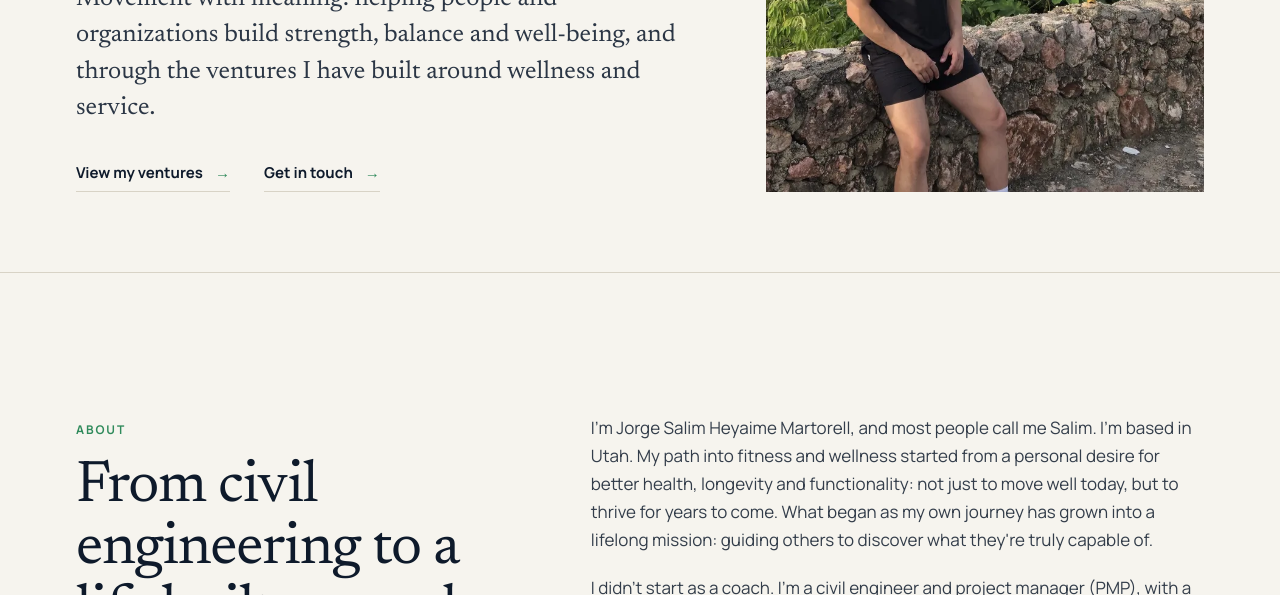
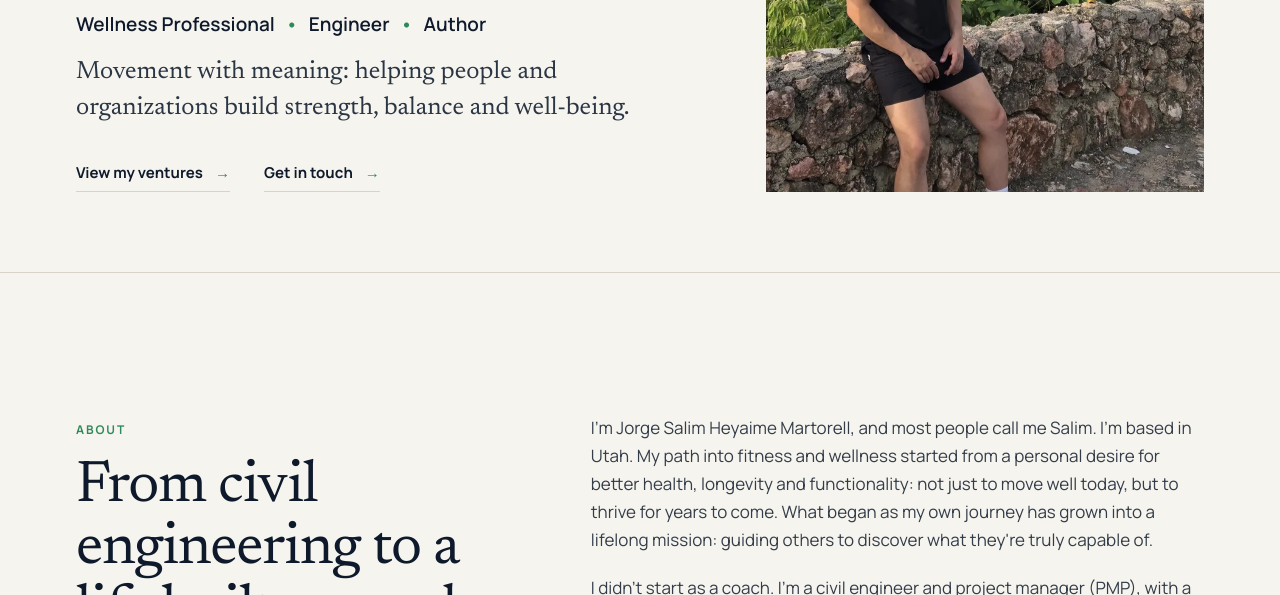
Before and after one commit to sosacleans-pixel/salim-personal-site, a plain HTML site: page index.html in a window 1280 px wide. Shown: the part 505-1100 px from the top of the page. Drawn offline with Linux system fonts and the light colour scheme.

Commit message:
Preview: drop the ventures clause from the Movement with meaning lede (preview, not merged)
Keep the heading phrase and the strength, balance and well-being line.
Remove only "and through the ventures I have built around wellness and service."
The same clause does not appear in the meta description, og:description, twitter:description, or JSON-LD.

```diff
--- a/index.html
+++ b/index.html
@@ -53,7 +53,7 @@
     <p class="label r">Based in Utah</p>
     <h1 id="h1" class="r">Salim Heyaime</h1>
     <p class="roles r">Wellness Professional <span>•</span> Engineer <span>•</span> Author</p>
-    <p class="lede r">Movement with meaning: helping people and organizations build strength, balance and well-being, and through the ventures I have built around wellness and service.</p>
+    <p class="lede r">Movement with meaning: helping people and organizations build strength, balance and well-being.</p>
     <div class="hero-links r"><a class="link-arrow" href="#ventures">View my ventures</a><a class="link-arrow" href="contact/">Get in touch</a></div>
   </div>
   <figure class="hero-photo r"><picture><source type="image/webp" srcset="img/hero-dr-720.webp 720w, img/hero-dr-1200.webp 1200w" sizes="(max-width:900px) 92vw, 45vw"><img src="img/hero-dr-1200.jpg" srcset="img/hero-dr-720.jpg 720w, img/hero-dr-1200.jpg 1200w" sizes="(max-width:900px) 92vw, 45vw" width="1200" height="1500" alt="Salim Heyaime at an ocean overlook in the Dominican Republic" fetchpriority="high" style="object-position:35% 55%"></picture></figure>
```
